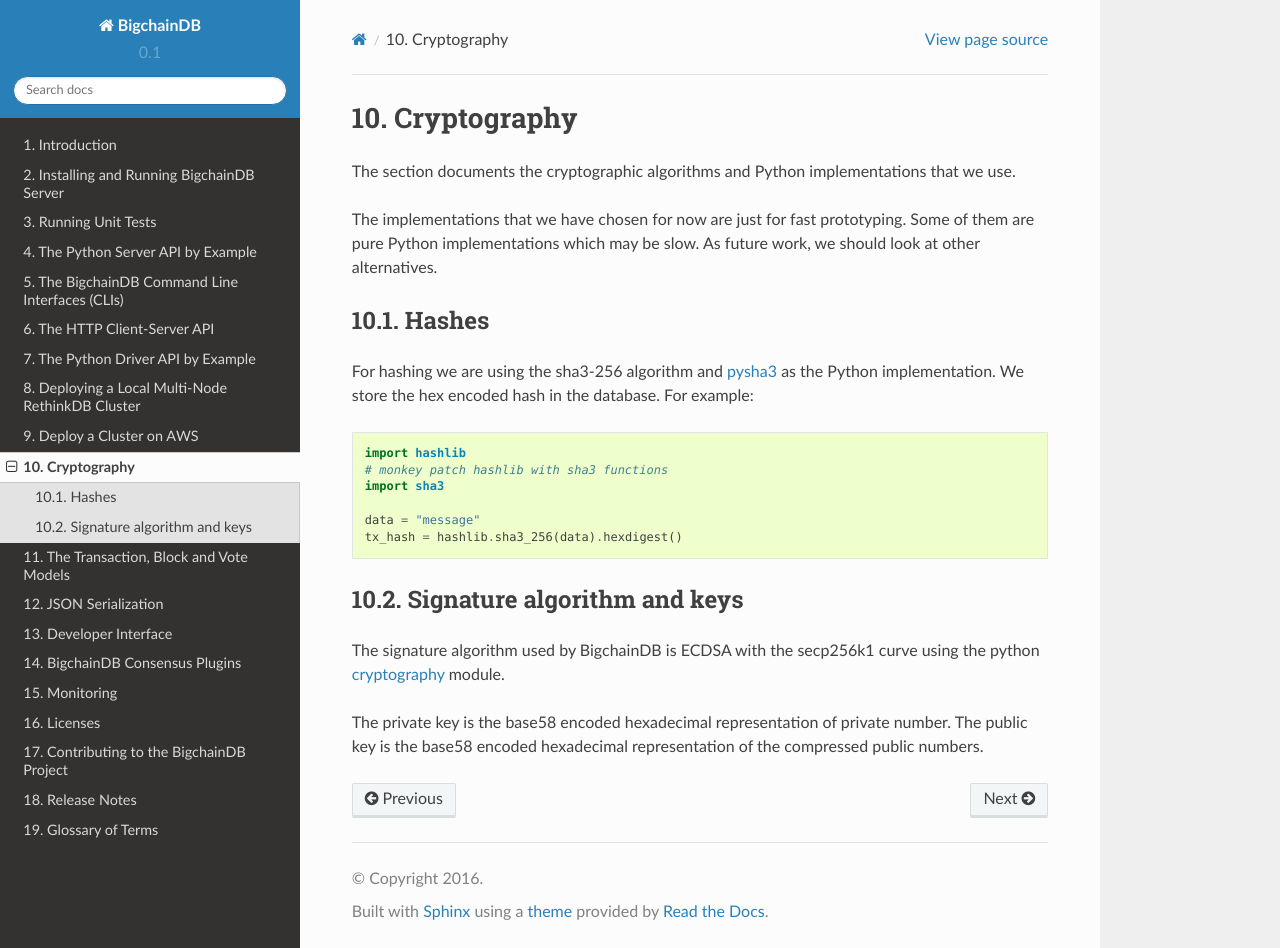
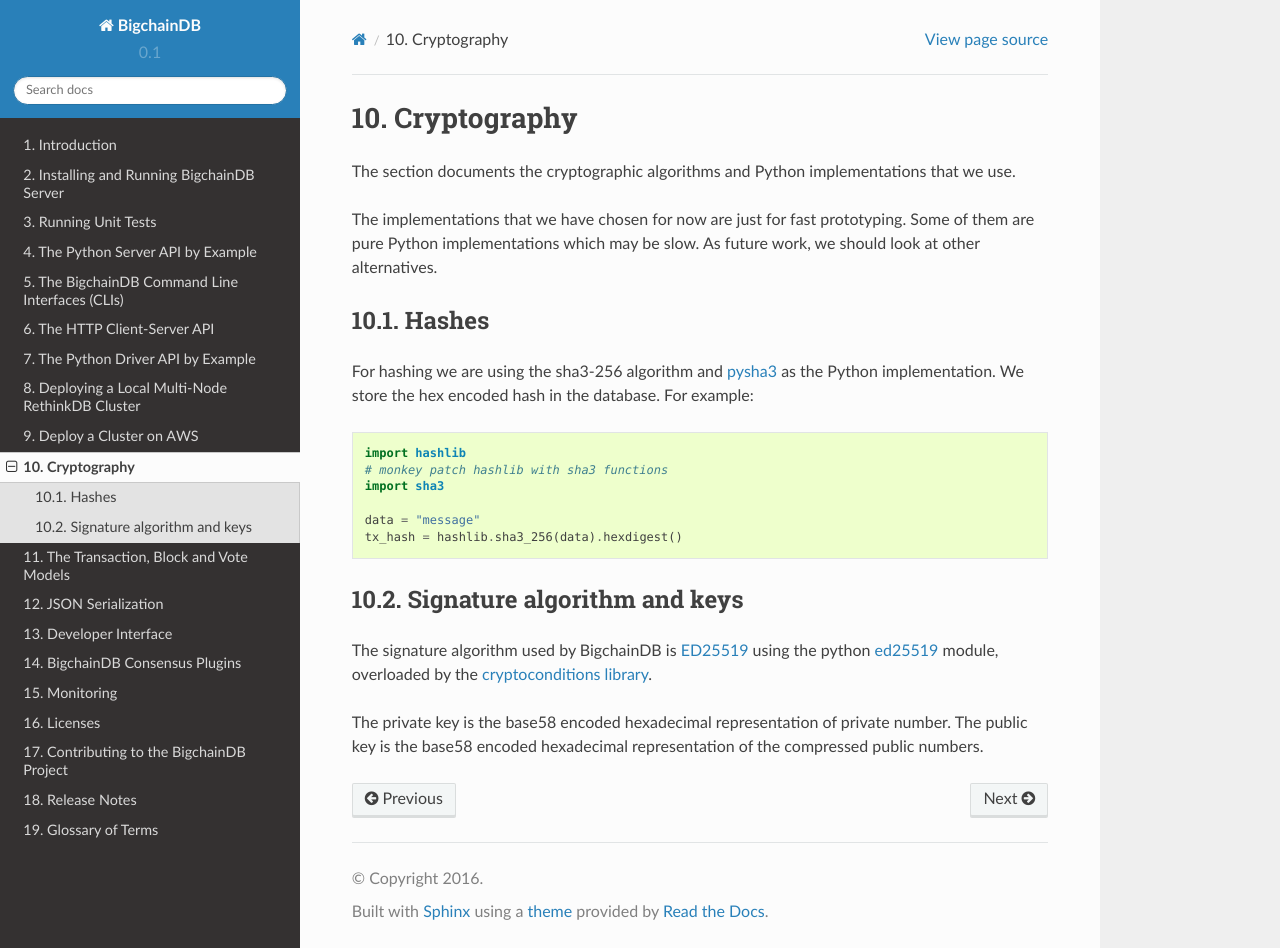
Before and after one commit to bigchaindb/bigchaindb, a Sphinx documentation site: the page built from docs/source/cryptography.md, in a window 1280 px wide and 948 px high. Built offline with Sphinx 7.4.7 and the Read the Docs theme 2.0.0, drawn with Linux system fonts in a browser that asks for light colours.

Commit message:
updated documentation

```diff
--- a/docs/source/cryptography.md
+++ b/docs/source/cryptography.md
@@ -19,8 +19,8 @@
 
 ## Signature algorithm and keys
 
-The signature algorithm used by BigchainDB is ECDSA with the secp256k1 curve
-using the python [cryptography](https://cryptography.io/en/latest/) module.
+The signature algorithm used by BigchainDB is [ED25519](https://tools.ietf.org/html/draft-irtf-cfrg-eddsa-04)
+using the python [ed25519](https://github.com/warner/python-ed25519) module, overloaded by the [cryptoconditions library](https://github.com/bigchaindb/cryptoconditions).
 
 The private key is the base58 encoded hexadecimal representation of private number.
 The public key is the base58 encoded hexadecimal representation of the
```
